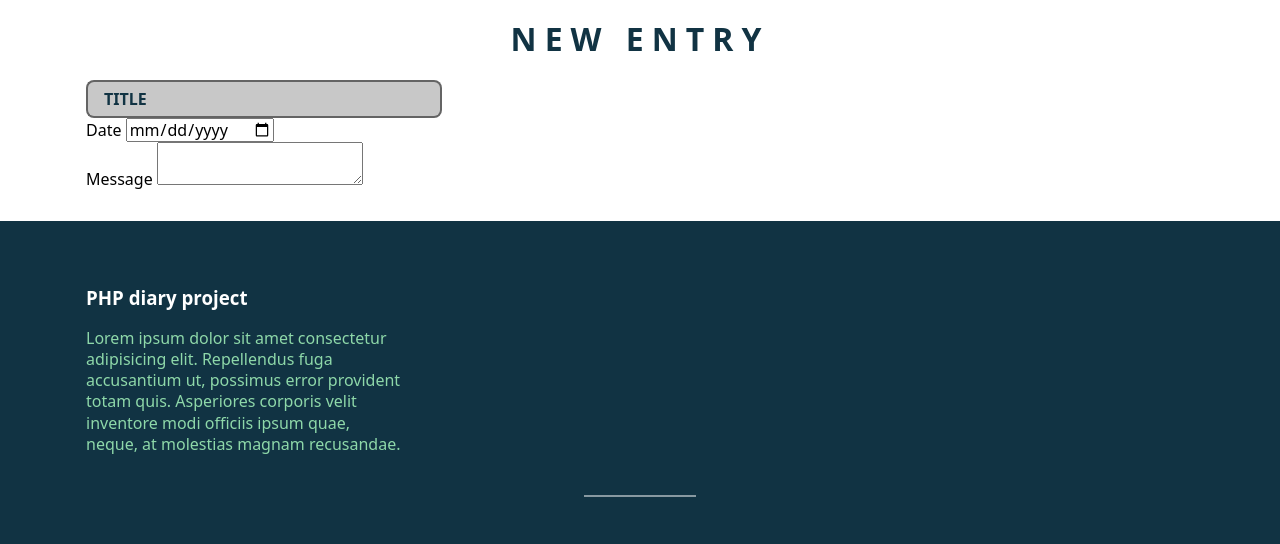
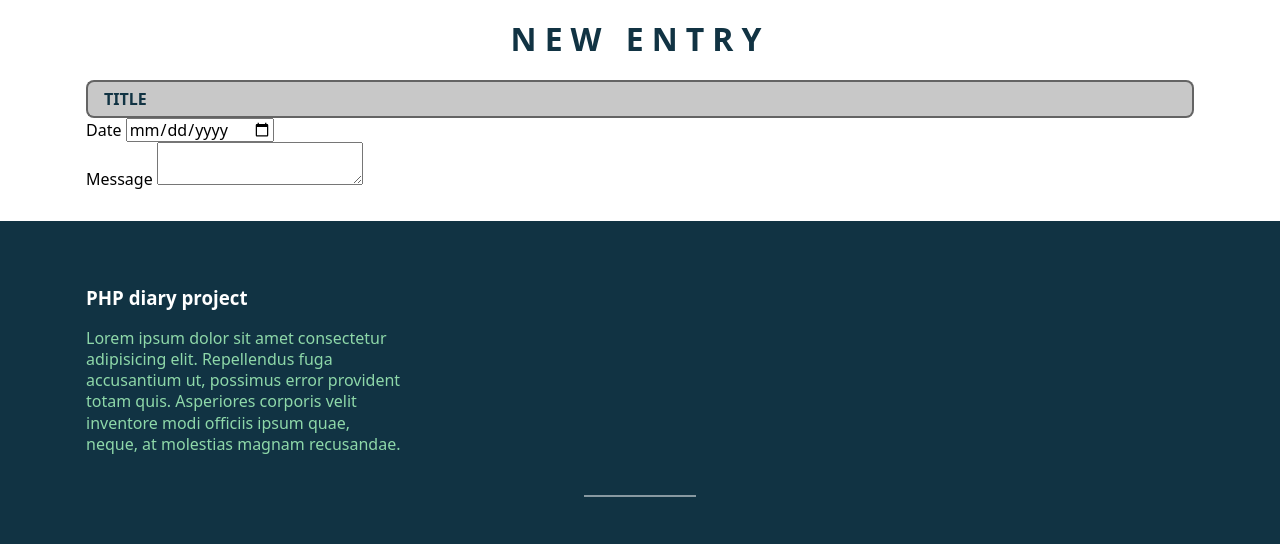
Before and after one commit to itmacleod1995/DiaryApp, a PHP site: page /form.html in a window 1280 px wide. Shown: the part 80-624 px from the top of the page. Run offline with PHP 8.4, Linux system fonts and the light colour scheme; some libraries are stand-ins or nearby versions.

Commit message:
Worked on form

```diff
--- a/styles/style.css
+++ b/styles/style.css
@@ -359,7 +359,6 @@ footer::after {
 .form-group_input {
   display: block;
   color: #113343;
-  text-transform: uppercase;
   border-style: solid;
   background-color: rgb(200, 200, 200);
   border-color: rgb(100, 100, 100);
@@ -368,6 +367,8 @@ footer::after {
 }
 
 .form-group_label {
+  text-transform: uppercase;
+  flex: 0 0 7.5rem;
   border-top-width: 0.125rem;
   border-left-width: 0.125rem;
   border-bottom-width: 0.125rem;
@@ -377,6 +378,7 @@ footer::after {
 }
 
 .form-group_input {
+  flex: 1 0 10rem;
   border-top-width: 0.125rem;
   border-right-width: 0.125rem;
   border-bottom-width: 0.125rem;
```
